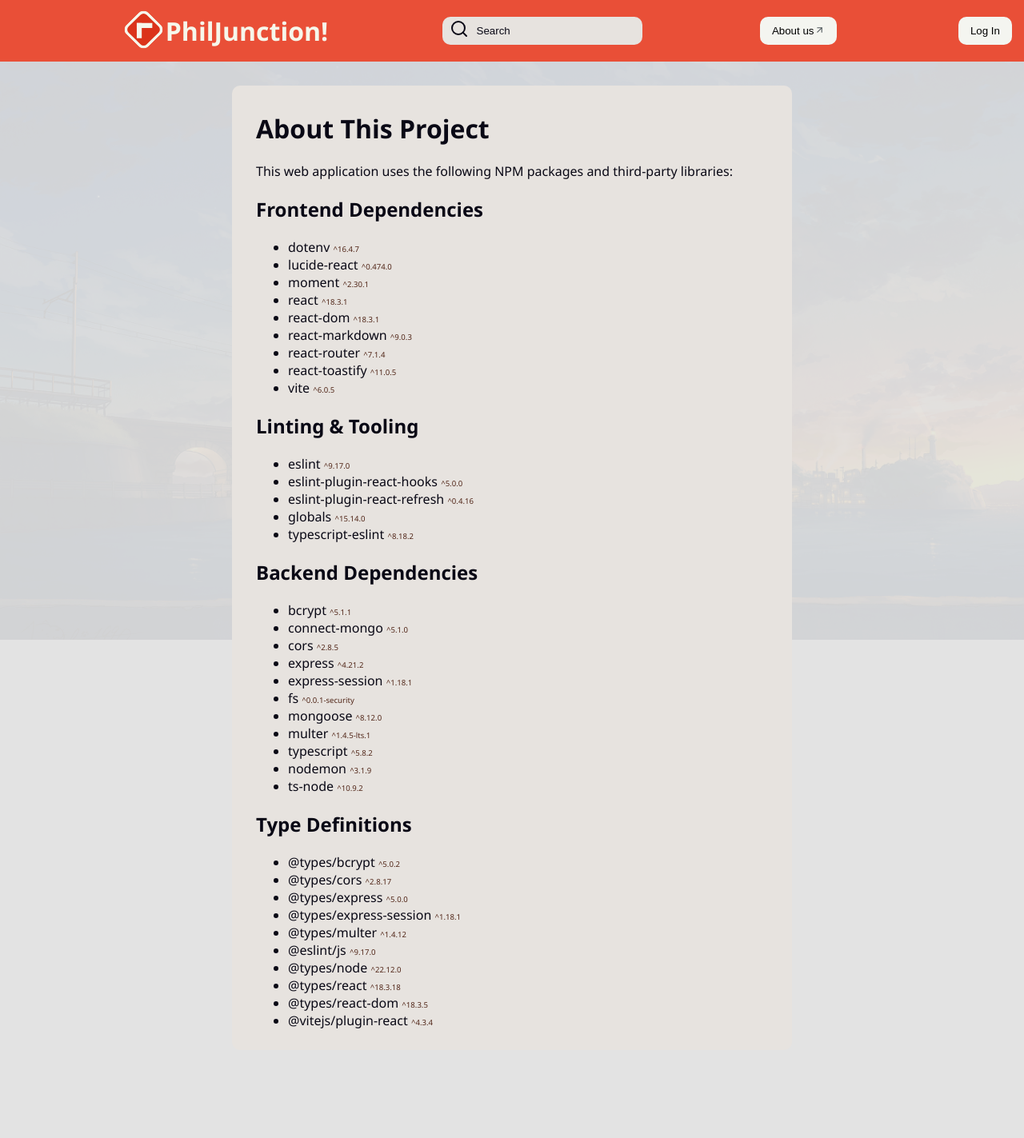
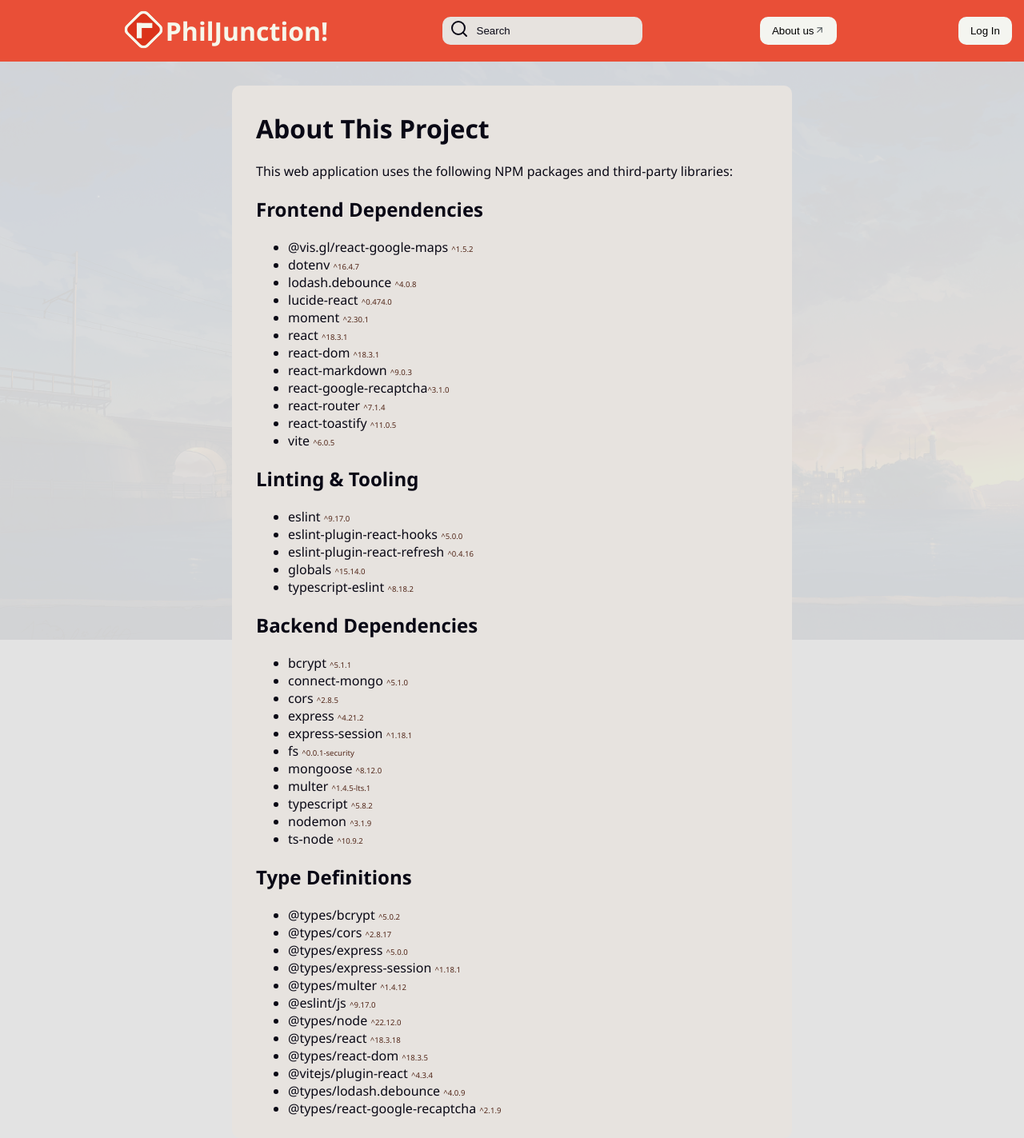
Before and after one commit to tonishii/PhilJunction, a React (Vite) app in the folder frontend/: page /about in a window 1280 px wide. Shown: the whole page at 80% size. Before the commit the page ends 1313 px from the top, so only its background shows below. Built offline with nearby package versions, Linux system fonts and the light colour scheme; no server answers.

Commit message:
Updated about page.

```diff
--- a/frontend/src/pages/about.tsx
+++ b/frontend/src/pages/about.tsx
@@ -8,12 +8,15 @@ export default function About() {
         <p>This web application uses the following NPM packages and third-party libraries:</p>
         <h2>Frontend Dependencies</h2>
         <ul>
+          <li>@vis.gl/react-google-maps <span className="version-nos">^1.5.2</span></li>
           <li>dotenv <span className="version-nos">^16.4.7</span></li>
+          <li>lodash.debounce <span className="version-nos">^4.0.8</span></li>
           <li>lucide-react <span className="version-nos">^0.474.0</span></li>
           <li>moment <span className="version-nos">^2.30.1</span></li>
           <li>react <span className="version-nos">^18.3.1</span></li>
           <li>react-dom <span className="version-nos">^18.3.1</span></li>
           <li>react-markdown <span className="version-nos">^9.0.3</span></li>
+          <li>react-google-recaptcha<span className="version-nos">^3.1.0</span></li>
           <li>react-router <span className="version-nos">^7.1.4</span></li>
           <li>react-toastify <span className="version-nos">^11.0.5</span></li>
           <li>vite <span className="version-nos">^6.0.5</span></li>
@@ -52,6 +55,8 @@ export default function About() {
           <li>@types/react <span className="version-nos">^18.3.18</span></li>
           <li>@types/react-dom <span className="version-nos">^18.3.5</span></li>
           <li>@vitejs/plugin-react <span className="version-nos">^4.3.4</span></li>
+          <li>@types/lodash.debounce <span className="version-nos">^4.0.9</span></li>
+          <li>@types/react-google-recaptcha <span className="version-nos">^2.1.9</span></li>
         </ul>
       </div>
     </div>
```
Also changed, not shown: 2 other files (tests, documents, lock files or other folders).
